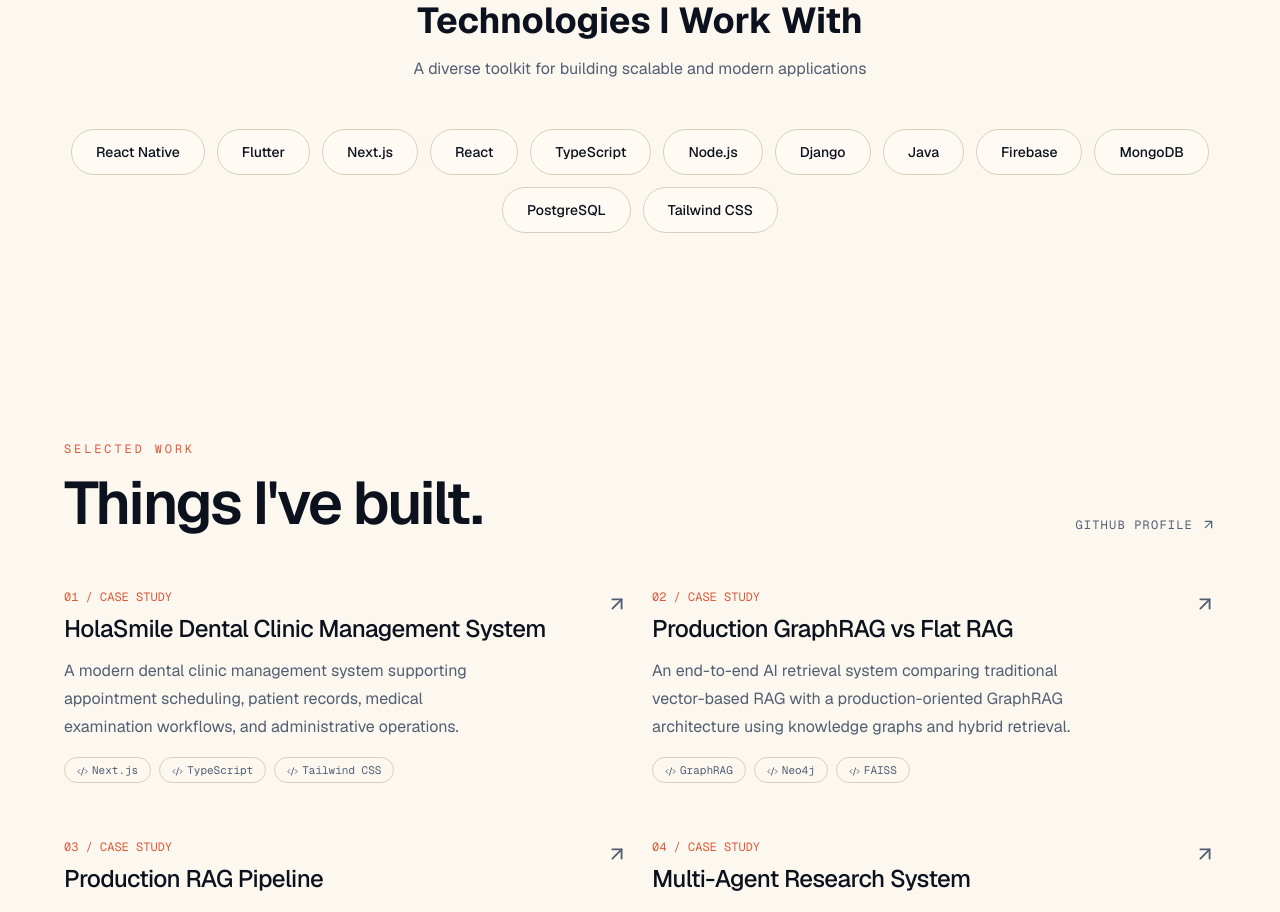
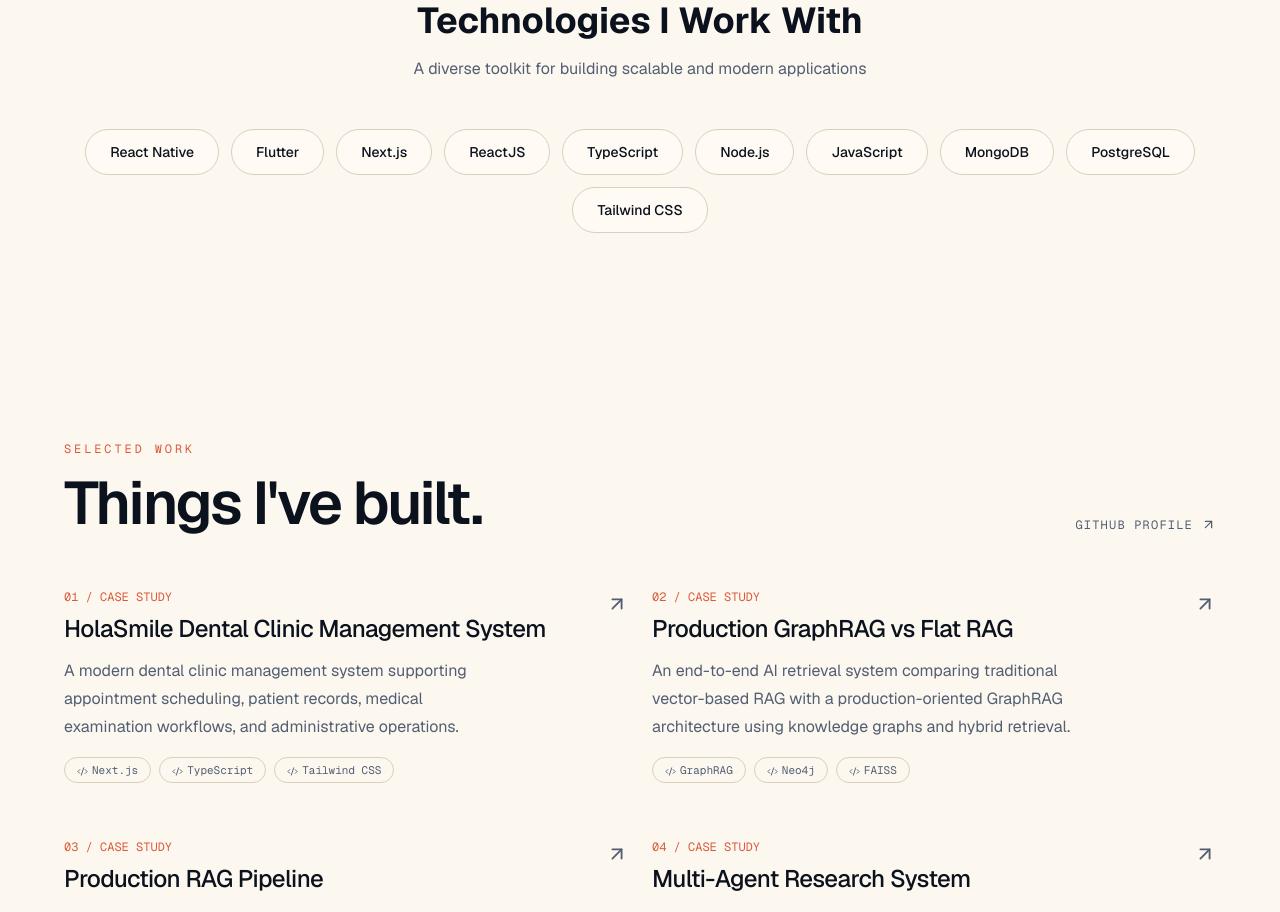
Before and after one commit to huutuyen0508/portfolio-huutuyen, a Next.js app: page / in a window 1280 px wide. Shown: the part 1740-2652 px from the top of the page. Built offline with nearby package versions, Linux system fonts and the light colour scheme.

Commit message:
feat: update tech stack in technologies section\n\nReplaced "React" with "ReactJS" and "Firebase" with "JavaScript"

```diff
--- a/components/technologies-section.tsx
+++ b/components/technologies-section.tsx
@@ -5,12 +5,10 @@ export function TechnologiesSection() {
     "React Native",
     "Flutter",
     "Next.js",
-    "React",
+    "ReactJS",
     "TypeScript",
     "Node.js",
-    "Django",
-    "Java",
-    "Firebase",
+    "JavaScript",
     "MongoDB",
     "PostgreSQL",
     "Tailwind CSS",
```
